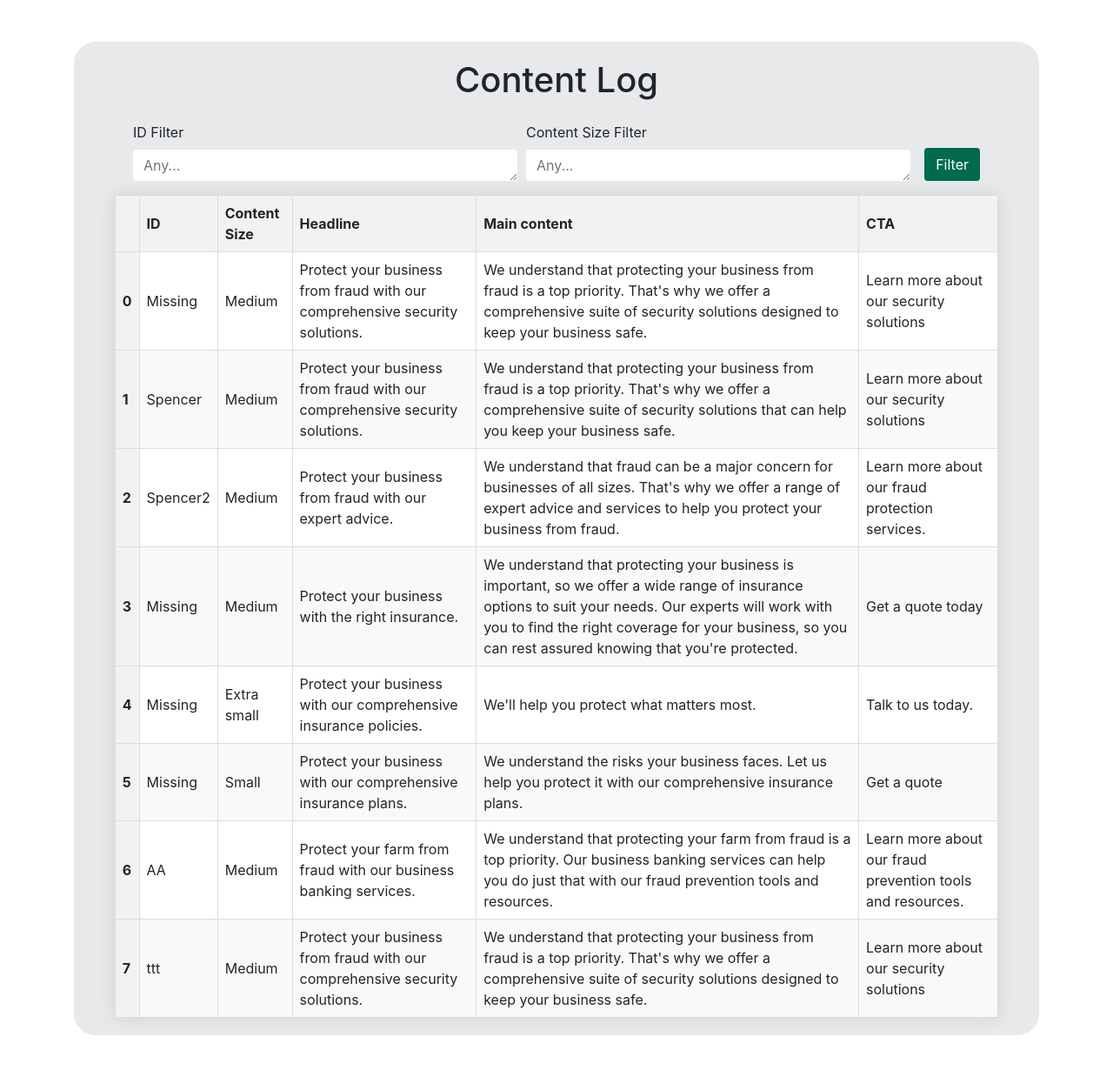
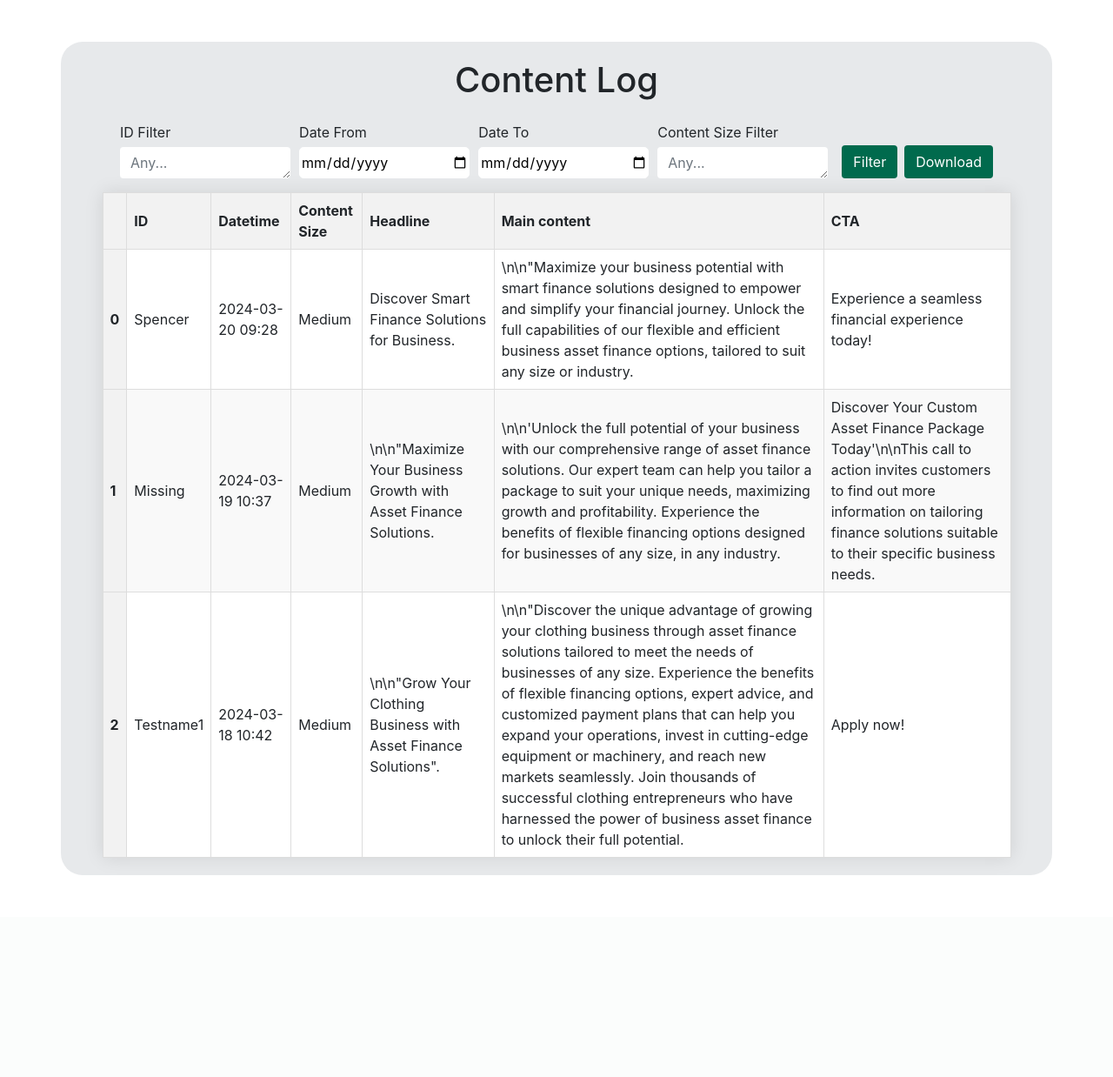
Before and after one commit to spence998/generative_marketing, a Flask app: page /previous-results in a window 1280 px wide. Shown: the part 100-1338 px from the top of the page at 87% size. After the commit the page ends 1106 px from the top, so only its background shows below. Run offline with Flask 3, Linux system fonts and the light colour scheme; some libraries are stand-ins or nearby versions.

Commit message:
Updating content log with date filters

```diff
--- /dev/null
+++ b/llm_app/app_file.py
@@ -0,0 +1,4 @@
+from flask import Flask
+
+app = Flask(__name__)
+app.secret_key = "your_secret_key"
--- a/llm_app/apps/gen_marketing/CONFIG.py
+++ b/llm_app/apps/gen_marketing/CONFIG.py
@@ -11,21 +11,20 @@
 campaign_options = {
     "Asset Finance": "business asset finance",
     "Biometric Security Feature": "biometric security feature",
-    "Business Address Change Reminder": "business address change reminder",
-    "Business Asset Finance": "business asset finance",
-    "Business Charge Cards": "business charge cards",
-    "Business Credit and Charge Cards": "business credit and charge cards",
-    "Business Credit Cards": "business credit cards",
-    "Business Current Account": "business current account",
-    "Business Financial Assistant ": "business financial assistant ",
-    "Business Fraud": "business fraud",
-    "Business Insurance": "business insurance",
-    "Business Invoice Finance": "business invoice finance",
-    "Business Loans": "business loans",
-    "Business Online Banking": "business online banking",
-    "Business Overdraft": "business overdraft",
-    "Business Payments Management": "business payments management",
-    "Business Savings Accounts": "business savings accounts",
+    "Address Change Reminder": "business address change reminder",
+    "Charge Cards": "business charge cards",
+    "Credit and Charge Cards": "business credit and charge cards",
+    "Credit Cards": "business credit cards",
+    "Current Account": "business current account",
+    "Financial Assistant ": "business financial assistant ",
+    "Fraud": "business fraud",
+    "Insurance": "business insurance",
+    "Invoice Finance": "business invoice finance",
+    "Loans": "business loans",
+    "Online Banking": "business online banking",
+    "Overdraft": "business overdraft",
+    "Payments Management": "business payments management",
+    "Savings Accounts": "business savings accounts",
     "Cardnet": "cardnet",
     "Cheque Deposits": "cheque deposits",
     "International Business Payments on the Mobile App": "international business payments from the mobile app",
--- a/llm_app/apps/gen_marketing/content_data/content_log_filtered.csv
+++ /dev/null
@@ -1,2 +0,0 @@
-ID,Content Size,Headline,Main content,CTA
-Spencer2,Medium,Protect your business from fraud with our expert advice.,We understand that fraud can be a major concern for businesses of all sizes. That's why we offer a range of expert advice and services to help you protect your business from fraud.,Learn more about our fraud protection services.
--- a/llm_app/apps/gen_marketing/utils.py
+++ b/llm_app/apps/gen_marketing/utils.py
@@ -1,4 +1,6 @@
 import pandas as pd
+from datetime import datetime
+
 
 def update_content_log(
     id_name,
@@ -13,6 +15,7 @@
         df = pd.DataFrame(
             {
                 "ID":[],
+                "Datetime": [],
                 "Content Size": [],
                 "Headline": [],
                 "Main content": [],
@@ -27,6 +30,7 @@
             pd.DataFrame(
                 {
                     "ID": [id_name],
+                    "Datetime": [str(datetime.now())[:-10]],
                     "Content Size": [content_size],
                     "Headline": [headline],
                     "Main content": [main_content],
@@ -65,12 +69,14 @@
         return pd.DataFrame(
             {
                 "ID":[],
+                "Datetime": [],
                 "Content Size": [],
                 "Headline": [],
                 "Main content": [],
                 "CTA": [],
             }
         )
+
 
 def get_all_records():
     try:
@@ -79,6 +85,7 @@
         return pd.DataFrame(
             {
                 "ID":[],
+                "Datetime": [],
                 "Content Size": [],
                 "Headline": [],
                 "Main content": [],
--- /dev/null
+++ b/llm_app/pages/__init__.py
@@ -0,0 +1,3 @@
+from pages.download import downloadFile
+from pages.previous_results import previous_results
+from pages.view_results import view_results
--- /dev/null
+++ b/llm_app/pages/previous_results.py
@@ -0,0 +1,57 @@
+import pandas as pd
+from flask import Flask, render_template, request, redirect, session, url_for, send_file
+from apps.gen_marketing.gen_marketing import create_marketing_content, change_llm_output
+from apps.gen_marketing.CONFIG import (
+    campaign_options,
+    content_size,
+    business_size,
+    industry,
+)
+from apps.gen_marketing.utils import get_all_records, update_content_log
+
+from app_file import app
+
+
+@app.route('/previous-results', methods=['GET', 'POST'])
+def previous_results():
+    content_log = get_all_records()
+    print(request.form)
+
+    if request.method == "POST":
+        id_filter = request.form["id_filter"],
+        content_size_filter = request.form["content_size_filter"],
+        date_from_filter = request.form["date_from_filter"],
+        date_to_filter = request.form["date_to_filter"],
+
+        if id_filter[0] == "":
+            id_filter = pd.Series([True]*content_log.shape[0])
+        else:
+            id_filter = (content_log["ID"] == id_filter[0])
+
+        if content_size_filter[0] == "":
+            content_size_filter = pd.Series([True]*content_log.shape[0])
+        else:
+            content_size_filter = (content_log["Content Size"] == content_size_filter[0])
+
+        if date_from_filter[0] == "":
+            date_from_filter = pd.Series([True]*content_log.shape[0])
+        else:
+            date_from_filter = (content_log["Datetime"] >= date_from_filter[0])
+
+        if date_to_filter[0] == "":
+            date_to_filter = pd.Series([True]*content_log.shape[0])
+        else:
+            date_to_filter = (content_log["Datetime"] <= date_to_filter[0])
+
+        data_filter = (
+            id_filter & content_size_filter & date_from_filter & date_to_filter
+        )
+
+        print(data_filter)
+
+        content_log = content_log[data_filter]
+
+    return render_template(
+            "content_log.html",
+            table=content_log.to_html(classes='data', header="true")
+        )
--- a/llm_app/static/styles/main.css
+++ b/llm_app/static/styles/main.css
@@ -39,6 +39,15 @@
     padding: 20px;
     border-radius: 25px;
   }
+.date_previous_results_form {
+    outline: none !important;
+    box-shadow: none;
+    width: 100%;
+    height: 36px;
+    border: none;
+    border: 1px solid white;
+    border-radius: 5px;
+}
 table {
     border-collapse: collapse;
     width: 95%;
--- a/llm_app/templates/content_log.html
+++ b/llm_app/templates/content_log.html
@@ -2,21 +2,32 @@
 
 {% block content %}
 <div class="container mt-5 mb-5">
-    <div class="row col-15 mx-auto flex-column align-items-center">
+    <div class="row align-items-center">
         <div class="boxshaddow">
             <div class="mb-3" style="text-align: center;"><h1>Content Log</h1></div>
             <div>
                 <form method='POST' action="{{ url_for('previous_results') }}" enctype='multipart/form-data' class="mt-4">
                     <div class="ml-5 mr-5 mb-3 d-flex align-items-end">
                         <div style="flex: 1;">
-                            <label class="form-label">ID Filter</label>
-                            <textarea class="form_input form-control" style="outline: none !important; box-shadow: none;" placeholder="Any..." rows="1" name="id_filter"></textarea>
+                            <label class="form-label" style="display: block; margin-bottom: 5px;">ID Filter</label>
+                            <textarea class="form_input form-control" placeholder="Any..." rows="1" name="id_filter"></textarea>
                         </div>
                         <div style="flex: 1; margin-left: 10px;">
-                            <label class="form-label">Content Size Filter</label>
-                            <textarea class="form_input form-control" style="outline: none !important; box-shadow: none;" placeholder="Any..." rows="1" name="content_size_filter"></textarea>
+                            <label class="form-label" style="display: block; margin-bottom: 5px;">Date From</label>
+                            <input type="date" class="date_previous_results_form" name="date_from_filter">
                         </div>
-                        <button type="submit" class="btn btn-custom ml-3">Filter</button>
+                        <div style="flex: 1; margin-left: 10px;">
+                            <label class="form-label" style="display: block; margin-bottom: 5px;">Date To</label>
+                            <input type="date" class="date_previous_results_form" name="date_to_filter">
+                        </div>
+                        <div style="flex: 1; margin-left: 10px;">
+                            <label class="form-label" style="display: block; margin-bottom: 5px;">Content Size Filter</label>
+                            <textarea class="form_input form-control" placeholder="Any..." rows="1" name="content_size_filter"></textarea>
+                        </div>
+                        <button type="submit" class="btn btn-custom ml-3" style="margin-top: 10px;">Filter</button>
+                        <a href="/download" style="margin-top: 10px;">
+                            <input type="button" class="btn btn-custom ml-2" value="Download"/>
+                        </a>
                     </div>
                 </form>
             </div>
```
Also changed, not shown: llm_app/apps/gen_marketing/content_data/content_log.csv (+16 -9 lines), llm_app/pages/download.py (added, +18 -0 lines), llm_app/pages/view_results.py (added, +38 -0 lines), llm_app/run.py (+18 -72 lines), llm_app/templates/generated_results.html (+5 -8 lines), llm_app/templates/marketing_form.html (+11 -7 lines), llm_app/apps/gen_marketing/gradio_scraping.py (added).
